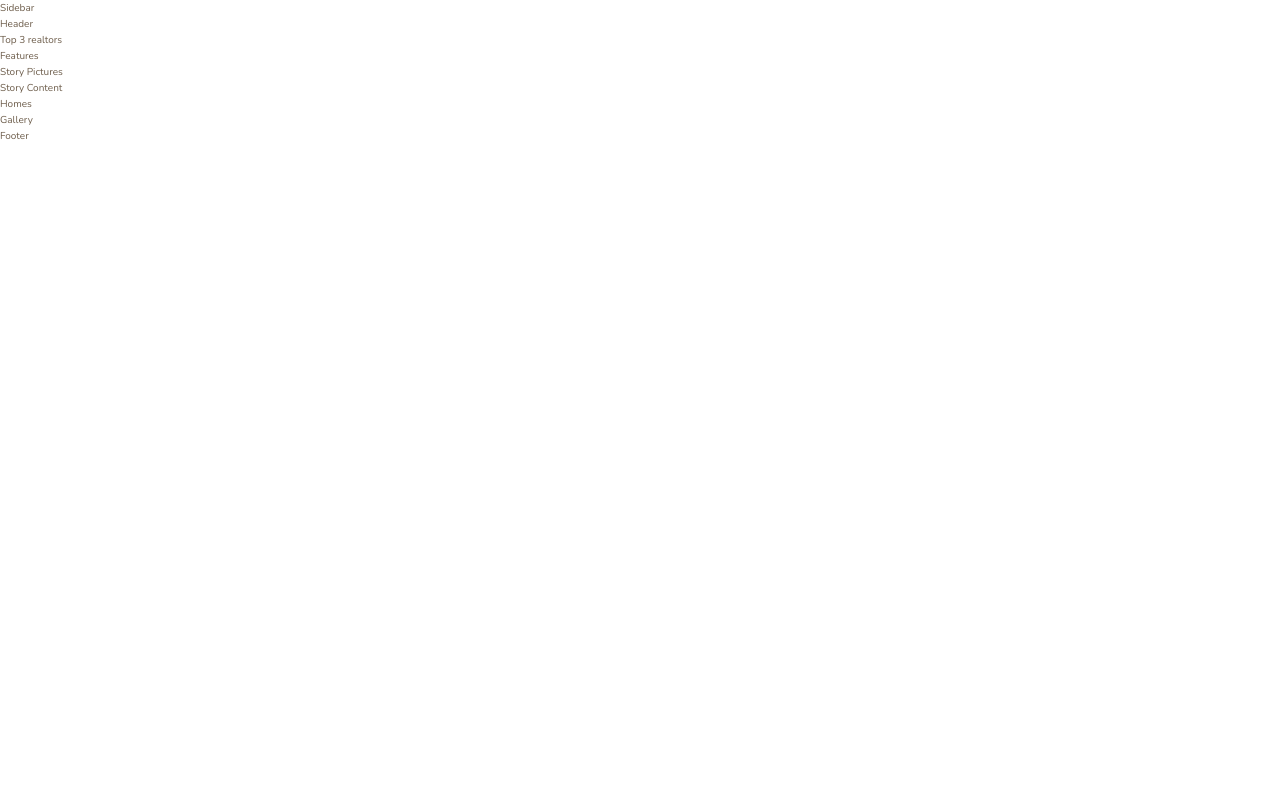
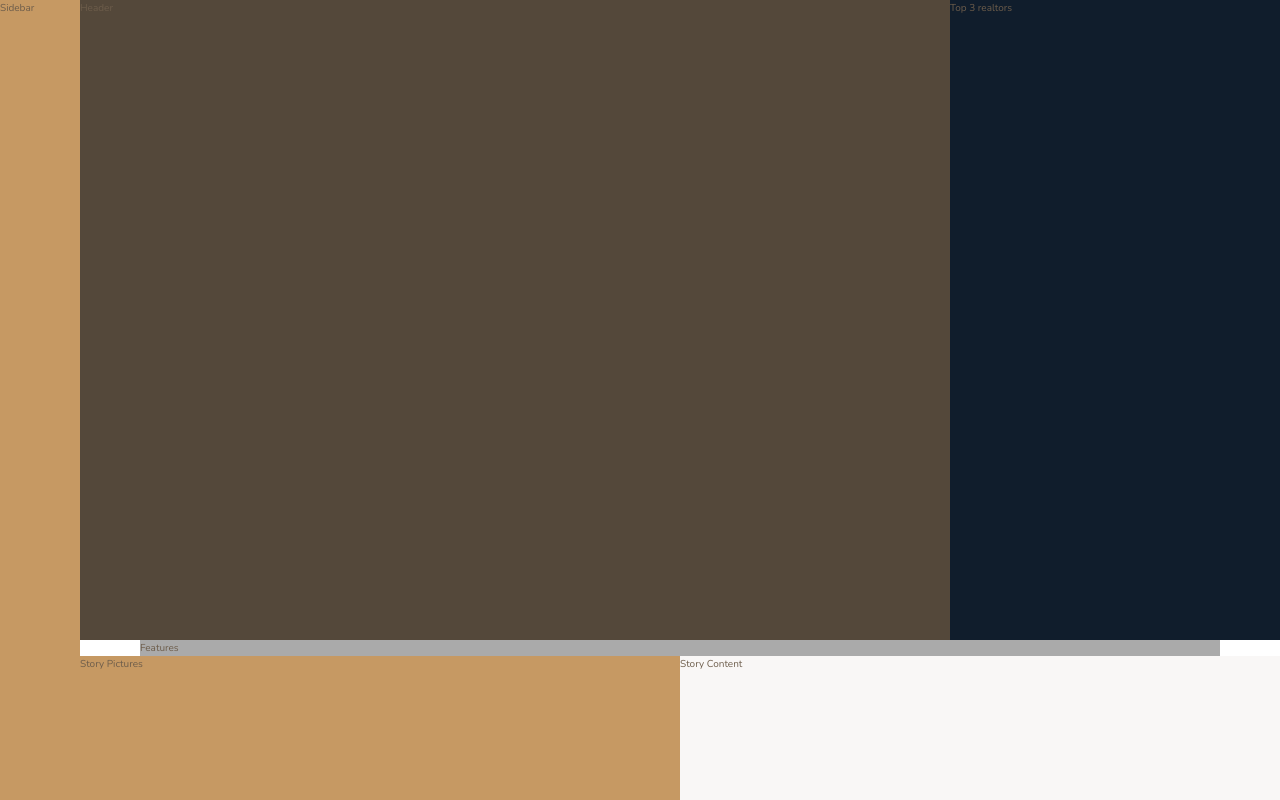
Before and after one commit to DavidNeiOs/nexter, a React (Create React App) app: page / in a window 1280 px wide. Shown: the top 800 px of the page. Built offline with nearby package versions, Linux system fonts and the light colour scheme.

Commit message:
elements adapted to layout

```diff
--- a/src/layout/container.js
+++ b/src/layout/container.js
@@ -1,3 +1,13 @@
 import styled from "styled-components";
 
-export const Container = styled.div``;
+export const Container = styled.div`
+  display: grid;
+
+  grid-template-rows: 80vh min-content 40vw repeat(3, min-content);
+  grid-template-columns:
+    [sidebar-start] 8rem [sidebar-end full-start] minmax(
+      6rem,
+      1fr
+    ) [center-start] repeat(8, [col-start] minmax(min-content, 14rem) [col-end])
+    [center-end] minmax(6rem, 1fr) [full-end];
+`;
--- a/src/layout/footer.js
+++ b/src/layout/footer.js
@@ -5,4 +5,7 @@ export const Footer = props => {
   return <Container>{props.children}</Container>;
 };
 
-const Container = styled.footer``;
+const Container = styled.footer`
+  background-color: ${props => props.theme.colorSecondary};
+  grid-column: full-start / full-end;
+`;
--- a/src/layout/header.js
+++ b/src/layout/header.js
@@ -1,3 +1,6 @@
 import styled from "styled-components";
 
-export const Header = styled.header``;
+export const Header = styled.header`
+  background-color: ${props => props.theme.colorGreyDark1};
+  grid-column: full-start / col-end 6;
+`;
--- a/src/layout/sidebar.js
+++ b/src/layout/sidebar.js
@@ -1,3 +1,7 @@
 import styled from "styled-components";
 
-export const Sidebar = styled.div``;
+export const Sidebar = styled.div`
+  background-color: ${props => props.theme.colorPrimary};
+  grid-column: sidebar-start / sidebar-end;
+  grid-row: 1 / -1;
+`;
--- a/src/pages/Home/features.js
+++ b/src/pages/Home/features.js
@@ -5,4 +5,7 @@ export const Features = props => {
   return <Container>{props.children}</Container>;
 };
 
-const Container = styled.section``;
+const Container = styled.section`
+  background-color: ${props => props.theme.colorGreyLight2};
+  grid-column: center-start / center-end;
+`;
--- a/src/pages/Home/gallery.js
+++ b/src/pages/Home/gallery.js
@@ -5,4 +5,7 @@ export const Gallery = props => {
   return <Container>{props.children}</Container>;
 };
 
-const Container = styled.section``;
+const Container = styled.section`
+  background-color: ${props => props.theme.colorGreyDark1};
+  grid-column: full-start / full-end;
+`;
--- a/src/pages/Home/homes.js
+++ b/src/pages/Home/homes.js
@@ -5,4 +5,7 @@ export const Homes = props => {
   return <Container>{props.children}</Container>;
 };
 
-const Container = styled.section``;
+const Container = styled.section`
+  background-color: ${props => props.theme.colorSecondary};
+  grid-column: center-start / center-end;
+`;
--- a/src/pages/Home/realtors.js
+++ b/src/pages/Home/realtors.js
@@ -5,4 +5,7 @@ export const Realtors = props => {
   return <Container>{props.children}</Container>;
 };
 
-const Container = styled.div``;
+const Container = styled.div`
+  background-color: ${props => props.theme.colorSecondary};
+  grid-column: col-start 7 / full-end;
+`;
--- a/src/pages/Home/story.js
+++ b/src/pages/Home/story.js
@@ -10,6 +10,12 @@ export const Story = props => {
   );
 };
 
-const Pictures = styled.div``;
+const Pictures = styled.div`
+  background-color: ${props => props.theme.colorPrimary};
+  grid-column: full-start / col-end 4;
+`;
 
-const Content = styled.div``;
+const Content = styled.div`
+  background-color: ${props => props.theme.colorGreyLight1};
+  grid-column: col-start 5 / full-end;
+`;
```
